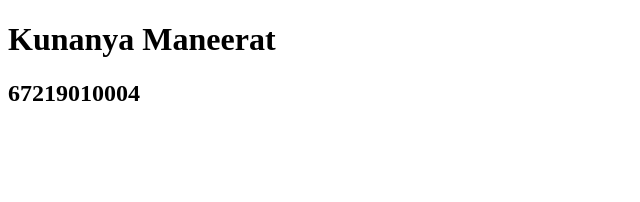
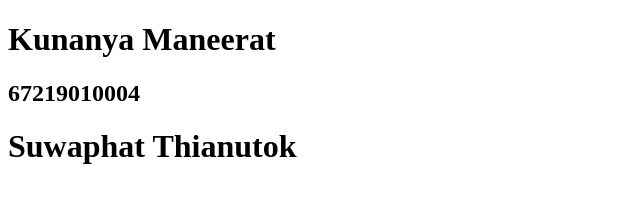
Before and after one commit to Kunanya-Maneerat/004-Kunanya, a plain HTML site: page index.html in a window 1280 px wide. Shown: the whole page, without its empty margins (0-640 px from the left). Drawn offline with Linux system fonts and the light colour scheme.

Commit message:
add name

```diff
--- a/index.html
+++ b/index.html
@@ -8,5 +8,6 @@
 <body>
     <h1>Kunanya Maneerat</h1>
     <h2>67219010004</h2>
+    <h1>Suwaphat Thianutok</h1>
 </body>
 </html>
```
